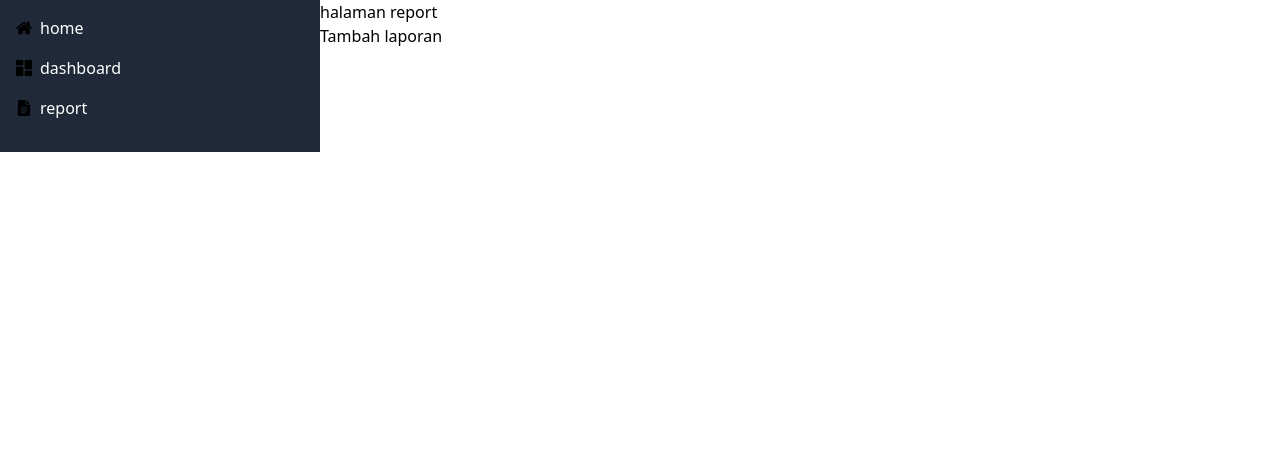
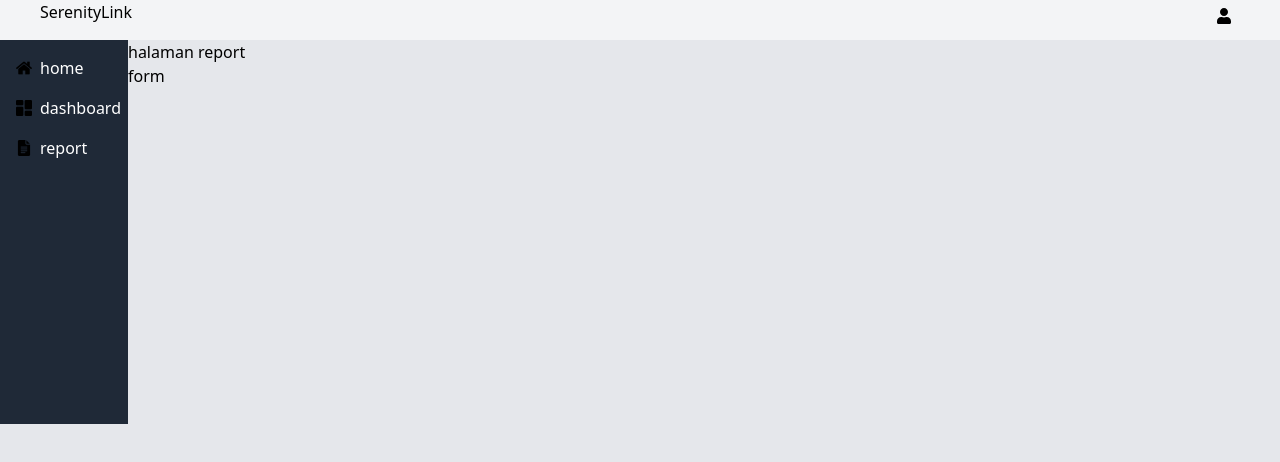
Before and after one commit to dkwhyd/frontend-serenitylink, a React (Vite) app: page /dashboard/report in a window 1280 px wide. Shown: the top 462 px of the page. Built offline with nearby package versions, Linux system fonts and the light colour scheme.

Commit message:
install react-dropzone

```diff
--- a/package.json
+++ b/package.json
@@ -16,6 +16,7 @@
     "prop-types": "^15.8.1",
     "react": "^18.2.0",
     "react-dom": "^18.2.0",
+    "react-dropzone": "^14.2.3",
     "react-icons": "^4.12.0",
     "react-router-dom": "^6.19.0",
     "redux-thunk": "^2.4.2"
--- a/src/App.jsx
+++ b/src/App.jsx
@@ -5,6 +5,8 @@ import Dashboard from './pages/Dashboard';
 import Login from './pages/Login';
 import Register from './pages/Register';
 import { listen } from './App/listener';
+import { Provider } from 'react-redux';
+import store from './App/store';
 
 function App() {
   useEffect(() => {
@@ -12,6 +14,7 @@ function App() {
   }, []);
 
   return (
+    <Provider store={store}>
       <Router>
         <Routes>
           <Route path="/" element={<Home />} />
@@ -20,6 +23,7 @@ function App() {
           <Route path="/register" element={<Register />} />
         </Routes>
       </Router>
+    </Provider>
   );
 }
 
--- a/src/api/auth.js
+++ b/src/api/auth.js
@@ -1,11 +1,11 @@
 import axios from 'axios';
 
 export async function registerUser(data) {
-  return await axios.post(`${import.meta.env.VITE_HOST_API}/register`, data);
+  return await axios.post(`http://localhost:5500/register`, data);
 }
 
 export async function login(email, password) {
-  return await axios.post(`${import.meta.env.VITE_HOST_API}/login`, {
+  return await axios.post(`http://localhost:5500/login`, {
     email,
     password,
   });
--- a/src/components/Sidebar/index.jsx
+++ b/src/components/Sidebar/index.jsx
@@ -5,14 +5,13 @@ import { NavLink } from 'react-router-dom';
 const Sidebar = ({ menus }) => {
   console.log(menus);
   return (
-    <aside className="bg-gray-800 text-white p-4 w-1/4">
+    <aside className="bg-gray-800 text-white p-4 w-32 h-96">
       <ul>
         {menus.map((menu) => (
           <NavLink
             to={menu.route}
             key={menu.id}
             className="flex items-center mb-4"
-
           >
             <img src={menu.icon} alt={menu.label} className="mr-2 w-4" />
             {menu.label}
--- /dev/null
+++ b/src/components/TopBar/index.jsx
@@ -0,0 +1,23 @@
+import { useSelector } from 'react-redux';
+import { Link } from 'react-router-dom';
+import { FaUser } from 'react-icons/fa';
+
+export default function TopBar() {
+  const auth = useSelector((state) => state.auth);
+  return (
+    <div className="h-10 flex justify-between flex-cols px-10 bg-gray-100">
+      <div>
+        <h3>SerenityLink</h3>
+      </div>
+
+      <div>
+        <Link to={auth.user ? '/account' : '/login'} className="flex flex-row">
+          {auth.user?.name}
+          <button className="p-2 ">
+            <FaUser />
+          </button>
+        </Link>
+      </div>
+    </div>
+  );
+}
--- a/src/pages/Dashboard/index.jsx
+++ b/src/pages/Dashboard/index.jsx
@@ -1,17 +1,22 @@
-import { Routes, Route, NavLink } from 'react-router-dom';
+import { Routes, Route } from 'react-router-dom';
+import ListReport from '../../components/ListReport';
 import Sidebar from '../../components/Sidebar';
+import TopBar from '../../components/TopBar';
 import menus from '../menus';
 import Report from '../Report';
 export default function Dashboard() {
   return (
-    <div className="flex">
-      <br />
-      <Sidebar menus={menus} />
+    <div className="flex flex-col h-screen bg-gray-200">
+      <TopBar />
 
-      <Routes>
-        <Route path="*" element={<div>dashboard</div>} />
-        <Route path="report/*" element={<Report />} />
-      </Routes>
+      <div className="flex flex-row">
+        <Sidebar menus={menus} />
+
+        <Routes>
+          <Route path="*" element={<ListReport />} />
+          <Route path="report/*" element={<Report />} />
+        </Routes>
+      </div>
     </div>
   );
 }
--- a/src/pages/Report/index.jsx
+++ b/src/pages/Report/index.jsx
@@ -1,15 +1,16 @@
-import { NavLink, Route, Routes } from 'react-router-dom';
+// import { NavLink, Route, Routes } from 'react-router-dom';
 
 export default function Report() {
   return (
     <div>
       <h3>halaman report</h3>
-      <div className="menus">
+      {/* <div className="menus">
         <NavLink to="new">Tambah laporan</NavLink>
-      </div>
-      <Routes>
+      </div> */}
+      {/* <Routes>
         <Route path="new" element={<div>form laporan</div>} />
-      </Routes>
+      </Routes> */}
+      form
     </div>
   );
 }
```
Also changed, not shown: 1 other file (tests, documents, lock files or other folders). Lines whose indentation alone changed are shown as unchanged.
